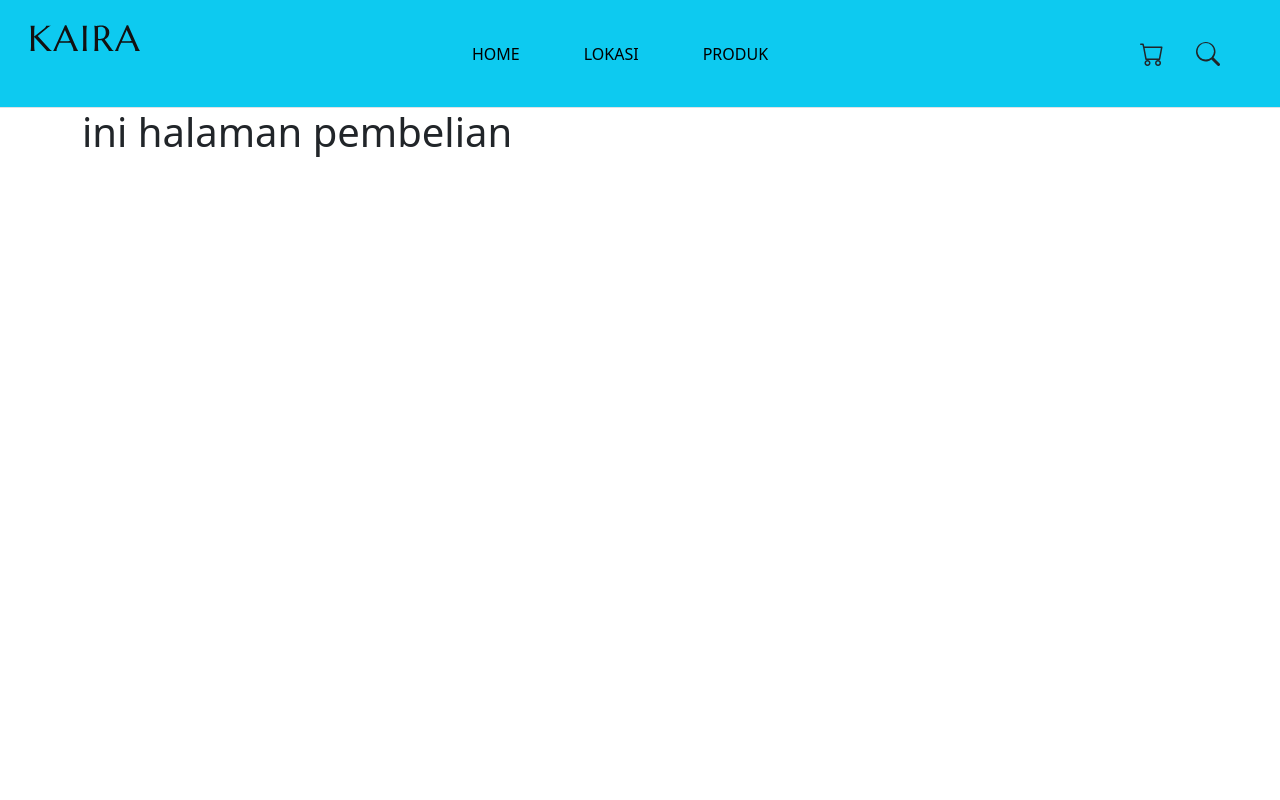
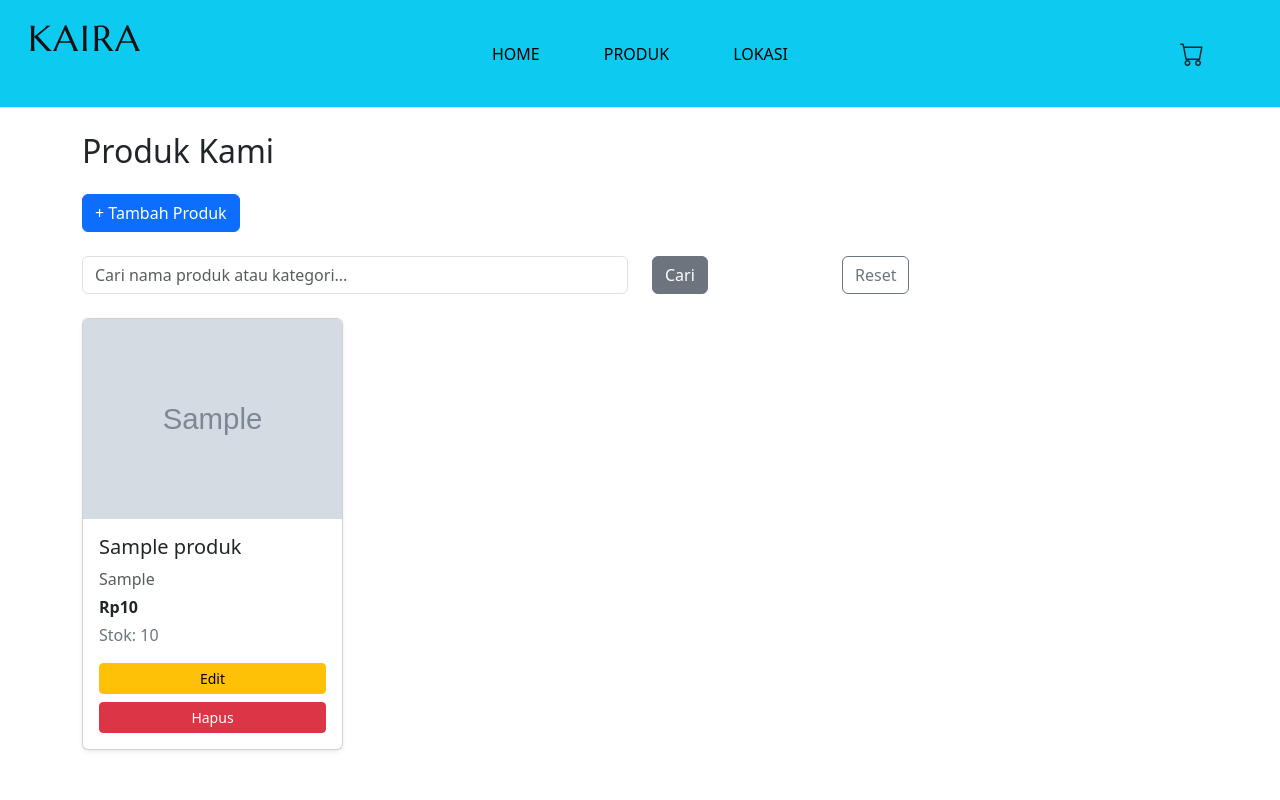
Before and after one commit to rhmdfrds1212/KP_PemesananBarang, a Laravel app: page /produk in a window 1280 px wide. Run offline with Laravel 12, Linux system fonts and the light colour scheme; tables that the repository leaves empty hold one stand-in row (values such as "Sample post"); grey boxes marked "Sample" are stand-in pictures; style sheets or scripts are compiled from the project's sources.

Commit message:
revisi halaman produk(belum 100%)

```diff
--- a/Advertising/app/Http/Controllers/ProdukController.php
+++ b/Advertising/app/Http/Controllers/ProdukController.php
@@ -21,7 +21,7 @@ class ProdukController extends Controller
      */
     public function create()
     {
-        //
+        return view('produk.create');
     }
 
     /**
@@ -29,7 +29,30 @@ class ProdukController extends Controller
      */
     public function store(Request $request)
     {
-        //
+        try {
+        $request->validate([
+            'nama' => 'required|string|max:255',
+            'deskripsi' => 'nullable|string',
+            'harga' => 'required|numeric|min:0',
+            'stok' => 'required|integer|min:0',
+            'foto' => 'nullable|image|max:2048',
+            'kategori' => 'nullable|string|max:255',
+        ]);
+
+        $data = $request->only('nama', 'deksirpsi', 'harga', 'stok', 'kategori');
+
+        if ($request->hasFile('foto')) {
+            $fotoName = time() . '.' . $request->foto->extension();
+            $request->foto->move(public_path('upload/produk'), $fotoName);
+            $data['foto'] = $fotoName;
+        }
+
+        Produk::create($data);
+
+        return redirect()->route('produk.index')->with('success', 'Produk berhasil ditambahkan.');
+    } catch (\Exception $e) {
+        return back()->withErrors(['error' => $e->getMessage()])->withInput();
+        }
     }
 
     /**
--- a/Advertising/resources/views/contact/index.blade.php
+++ b/Advertising/resources/views/contact/index.blade.php
@@ -4,6 +4,6 @@
 
 @section('content')
 
-<h1>ini halaman contact</h1>
+<h1>ini halaman Tentang Kami</h1>
 
 @endsection
--- a/Advertising/resources/views/layout/main.blade.php
+++ b/Advertising/resources/views/layout/main.blade.php
@@ -234,10 +234,10 @@
                     aria-haspopup="true" aria-expanded="false" style="color:black">Home</a>
                 </li>
                 <li class="nav-item">
+                  <a class="nav-link" href="{{ url('produk') }}" style="color: black">Produk</a>
+                <li class="nav-item">
                   <a class="nav-link" href="{{ url('lokasi') }}"
                     aria-haspopup="true" aria-expanded="false" style="color: black">Lokasi</a>
-                <li class="nav-item">
-                  <a class="nav-link" href="{{ url('produk') }}" style="color: black">Produk</a>
                 </li>
               </ul>
             </div>
@@ -251,15 +251,7 @@
                 <a href="#" class="text-uppercase" data-bs-toggle="offcanvas" data-bs-target="#offcanvasCart" aria-controls="offcanvasCart">
                     <i class="bi bi-cart fs-4 text-dark"></i>
                 </a>
-                </li>
-
-                <li class="search-box mx-2">
-                    <a href="#" class="search-button">
-                        <svg xmlns="http://www.w3.org/2000/svg" width="24" height="24" fill="currentColor" class="bi bi-search text-dark" viewBox="0 0 16 16">
-                        <path d="M11.742 10.344a6.5 6.5 0 1 0-1.397 1.398h-.001c.03.04.062.078.098.115l3.85 3.85a1 1 0 0 0 1.415-1.414l-3.85-3.85a1.007 1.007 0 0 0-.115-.1zm-5.242 1.398a5.5 5.5 0 1 1 0-11 5.5 5.5 0 0 1 0 11z"/>
-                        </svg>
-                    </a>
-                </li>
+              </li>
             </ul>
           </div>
         </div>
--- a/Advertising/resources/views/produk/index.blade.php
+++ b/Advertising/resources/views/produk/index.blade.php
@@ -1,9 +1,57 @@
 @extends('layout.main')
 
-@section('title', 'Produk')
+@section('content')
+<div class="container mt-4">
+    <h2 class="mb-4">Produk Kami</h2>
 
-@section('content')
+    @if (session('success'))
+        <div class="alert alert-success">{{ session('success') }}</div>
+    @endif
 
-<h1>ini halaman pembelian</h1>
+    <a href="{{ route('produk.create') }}" class="btn btn-primary mb-4">+ Tambah Produk</a>
 
+    <form action="{{ route('produk.index') }}" method="GET" class="row mb-4">
+    <div class="col-md-6">
+        <input type="text" name="cari" class="form-control" placeholder="Cari nama produk atau kategori..." value="{{ request('cari') }}">
+    </div>
+    <div class="col-md-2">
+        <button type="submit" class="btn btn-secondary">Cari</button>
+    </div>
+    <div class="col-md-2">
+        <a href="{{ route('produk.index') }}" class="btn btn-outline-secondary">Reset</a>
+    </div>
+</form>
+
+    <div class="row row-cols-1 row-cols-sm-2 row-cols-md-3 row-cols-lg-4 g-4">
+        @forelse ($produk as $item)
+            <div class="col">
+                <div class="card h-100 shadow-sm">
+                    @if ($item->foto)
+                        <img src="{{ asset('upload/produk/' . $item->foto) }}" class="card-img-top" alt="{{ $item->nama }}" style="height: 200px; object-fit: cover;">
+                    @else
+                        <img src="https://via.placeholder.com/200x200?text=No+Image" class="card-img-top" alt="No image">
+                    @endif
+                    <div class="card-body d-flex flex-column">
+                        <h5 class="card-title">{{ $item->nama }}</h5>
+                        <p class="card-text text-muted mb-1">{{ $item->kategori }}</p>
+                        <p class="card-text fw-bold mb-1">Rp{{ number_format($item->harga, 0, ',', '.') }}</p>
+                        <p class="card-text text-secondary">Stok: {{ $item->stok }}</p>
+                        <div class="mt-auto">
+                            <a href="{{ route('produk.edit', $item->id) }}" class="btn btn-sm btn-warning w-100 mb-2">Edit</a>
+                            <form action="{{ route('produk.destroy', $item->id) }}" method="POST" onsubmit="return confirm('Yakin ingin menghapus produk ini?')">
+                                @csrf
+                                @method('DELETE')
+                                <button type="submit" class="btn btn-sm btn-danger w-100">Hapus</button>
+                            </form>
+                        </div>
+                    </div>
+                </div>
+            </div>
+        @empty
+            <div class="col">
+                <p class="text-center">Belum ada produk tersedia.</p>
+            </div>
+        @endforelse
+    </div>
+</div>
 @endsection
```
Also changed, not shown: Advertising/resources/views/produk/create.blade.php (+53 -0 lines), Advertising/public/upload/produk/1748171007.jpg (added), Advertising/public/upload/produk/1748171088.jpg (added).
